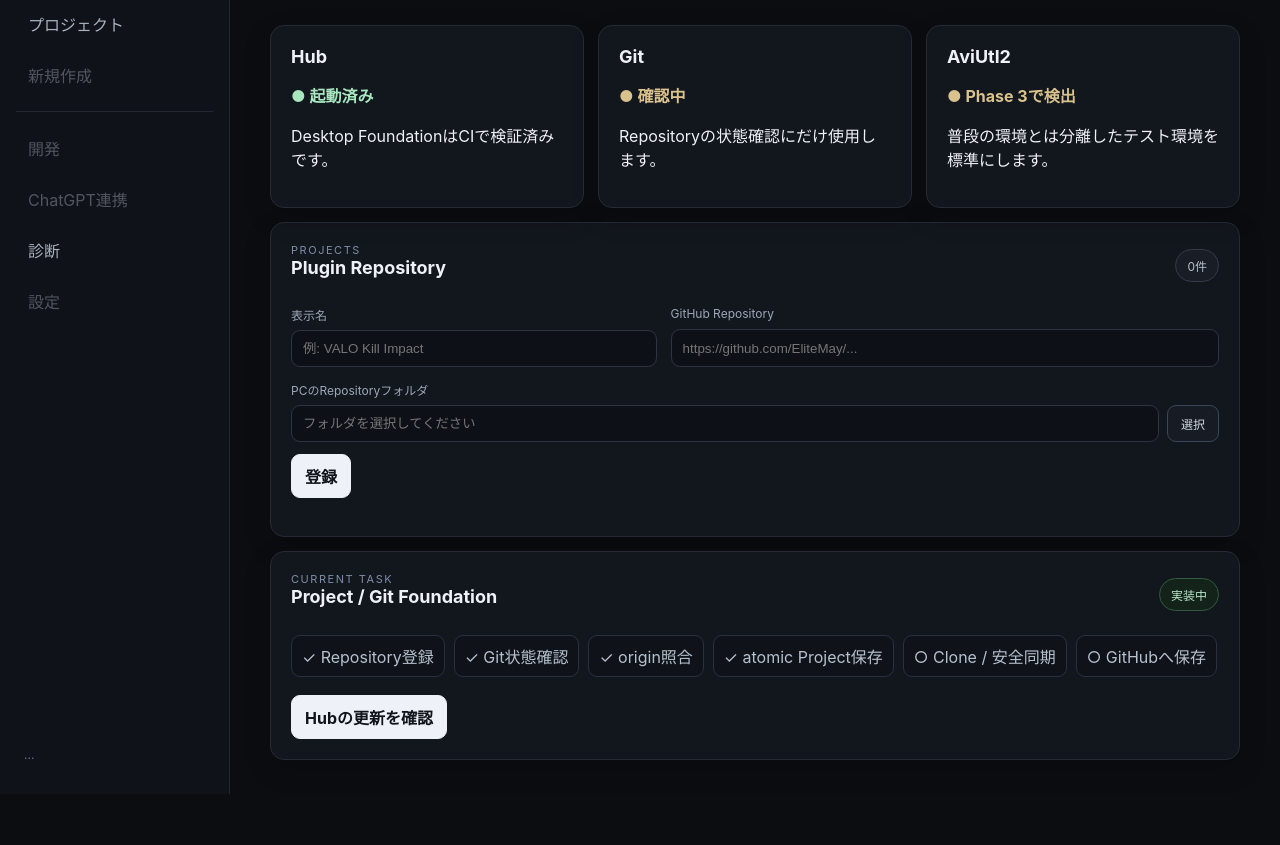
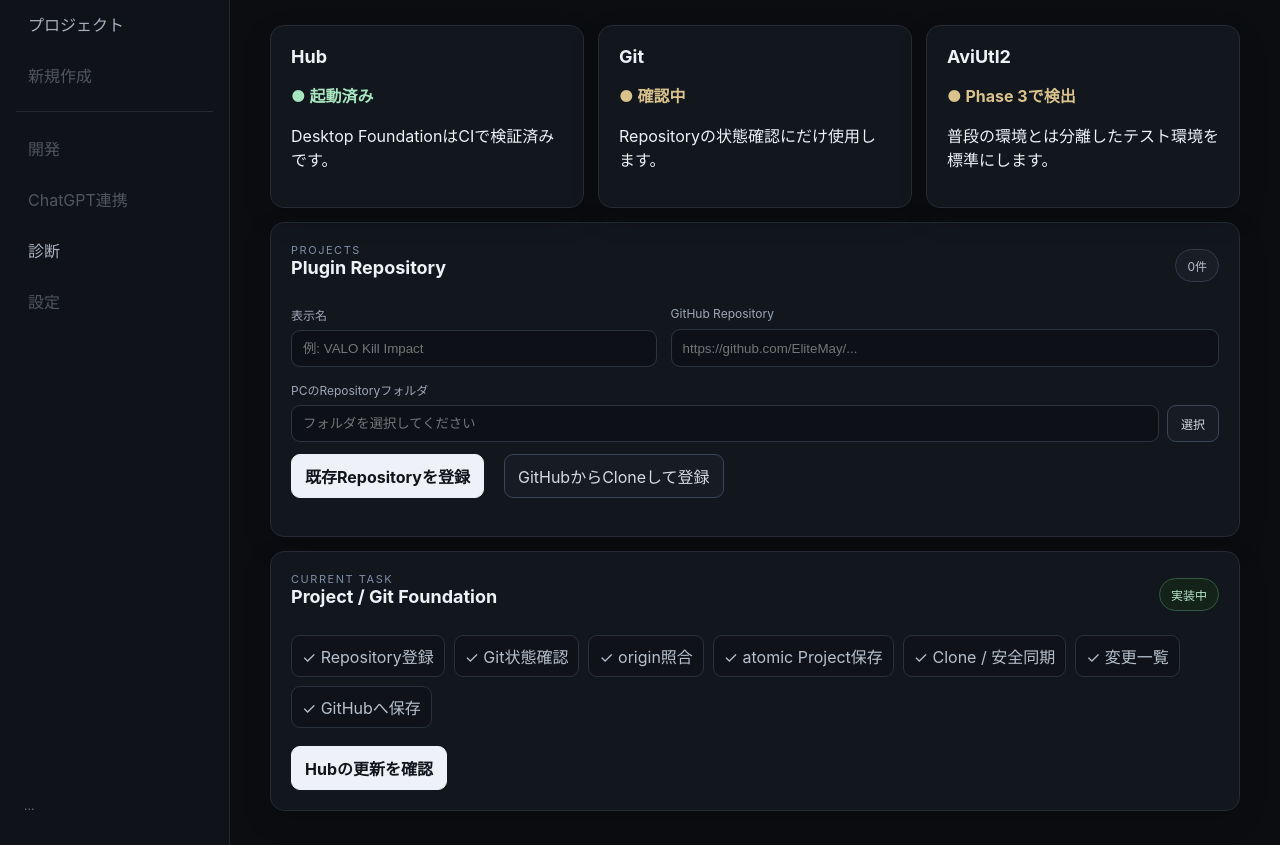
Before and after one commit to EliteMay/video-plugin-dev-hub, an Electron app: page src/renderer/index.html in a window 1280 px wide. Shown: the part 149-994 px from the top of the page. Before the commit the page ends 943 px from the top, so only its background shows below. Drawn offline with Linux system fonts and the light colour scheme; no server answers.

Commit message:
Add Git actions to project workspace

```diff
--- a/src/renderer/index.html
+++ b/src/renderer/index.html
@@ -78,7 +78,8 @@
           </label>
         </div>
         <div class="row start">
-          <button class="primary" type="button" id="addProject">登録</button>
+          <button class="primary" type="button" id="addProject">既存Repositoryを登録</button>
+          <button class="secondary" type="button" id="cloneProject">GitHubからCloneして登録</button>
           <span class="muted" id="projectMessage"></span>
         </div>
         <div id="projectList" class="project-list"></div>
@@ -97,8 +98,9 @@
           <li>✓ Git状態確認</li>
           <li>✓ origin照合</li>
           <li>✓ atomic Project保存</li>
-          <li>○ Clone / 安全同期</li>
-          <li>○ GitHubへ保存</li>
+          <li>✓ Clone / 安全同期</li>
+          <li>✓ 変更一覧</li>
+          <li>✓ GitHubへ保存</li>
         </ul>
         <button class="primary" id="updateButton">Hubの更新を確認</button>
         <span class="muted" id="updateStatus"></span>
```
